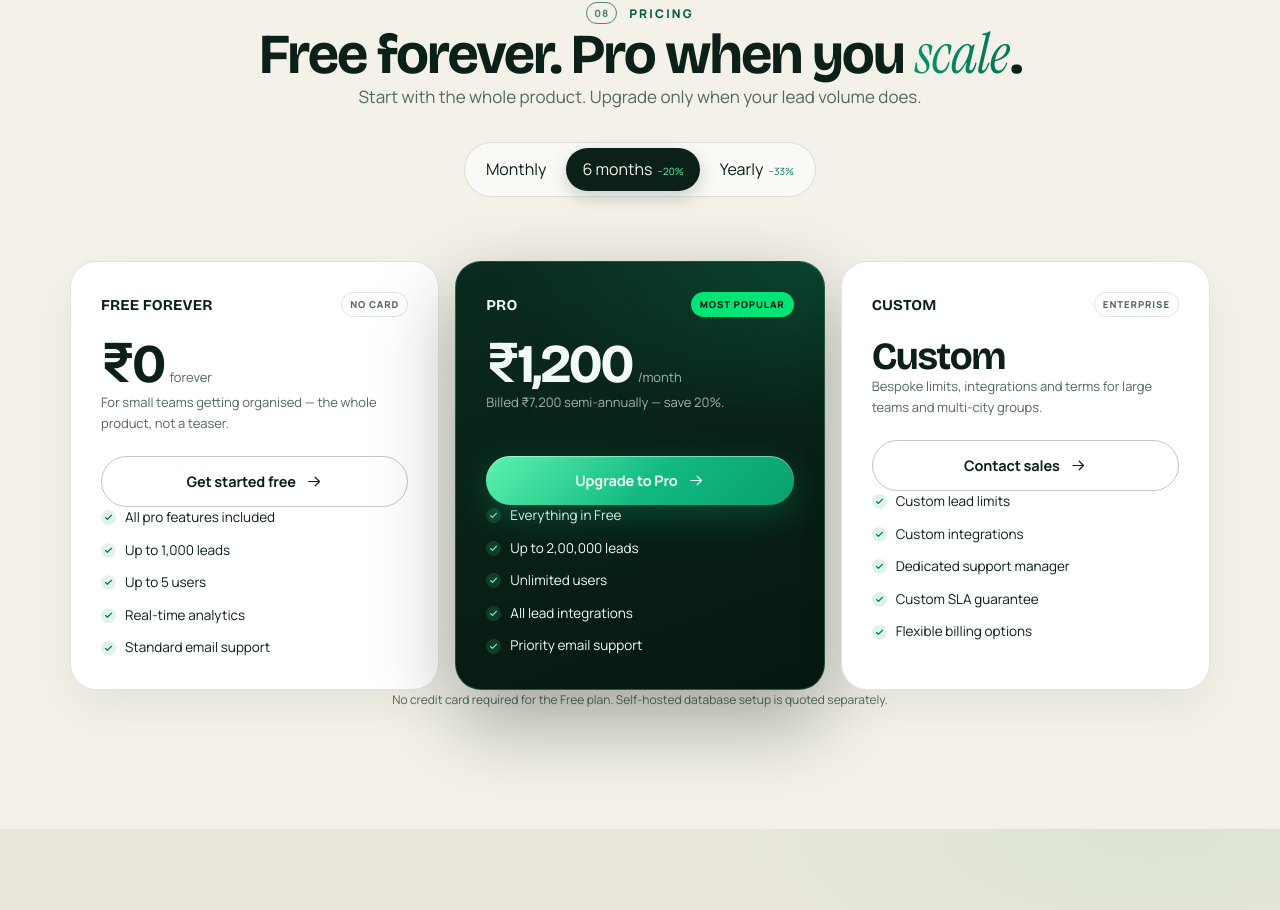
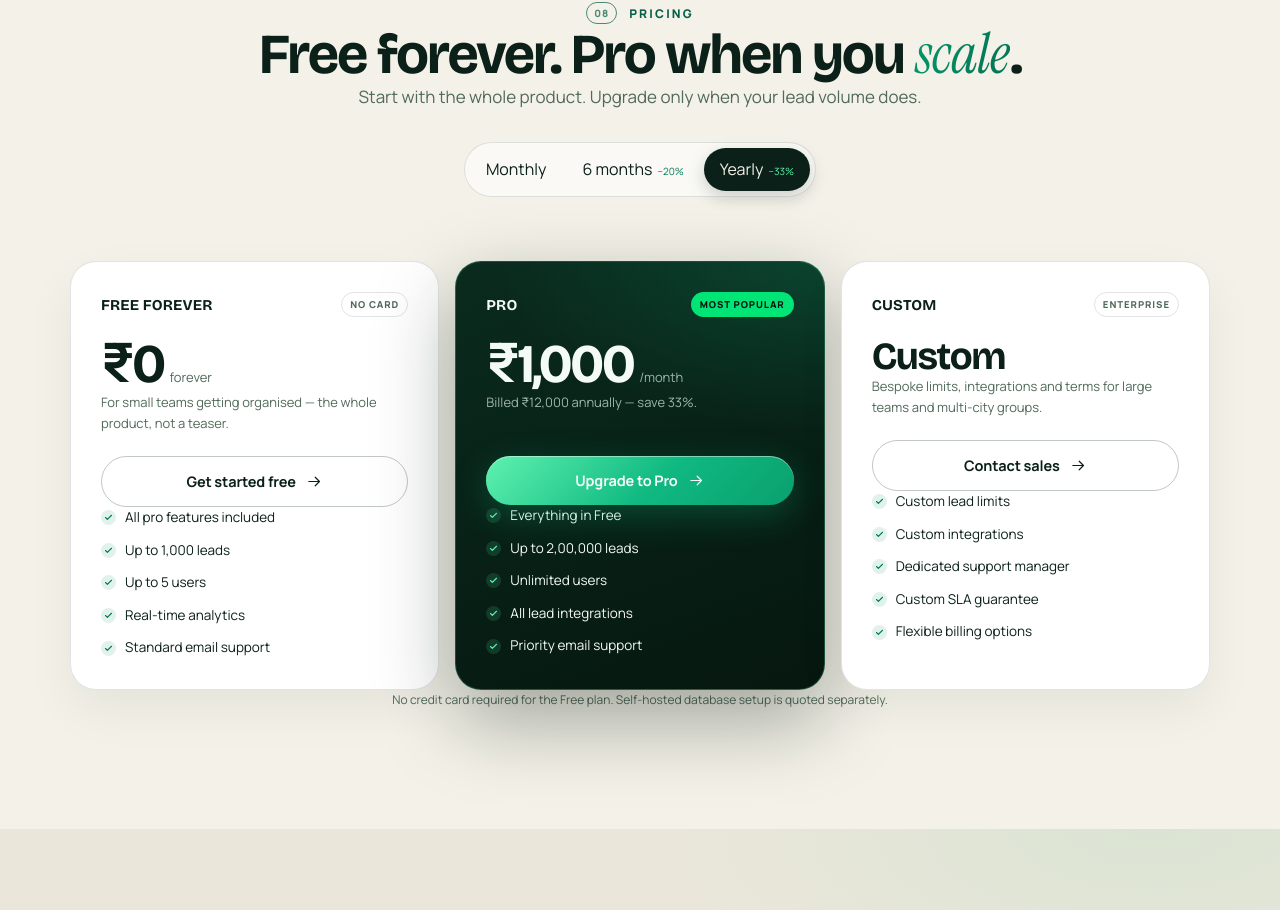
Before and after one commit to kumaranujranchi/salespro, a React (Vite) app: page / in a window 1280 px wide. Shown: the part 8911-9821 px from the top of the page. Built offline with nearby package versions, Linux system fonts and the light colour scheme.

Commit message:
fix(landing): default pricing section to yearly plan (₹1,000/mo) matching original reference design

```diff
--- a/src/pages/landingHtml.ts
+++ b/src/pages/landingHtml.ts
@@ -938,8 +938,8 @@ export const landingHtml = `  <!-- ============ ICON SPRITE ============ -->
 
           <div class="billing" data-reveal data-reveal-delay="180" role="group" aria-label="Billing period">
             <button class="billing__btn" data-cycle="monthly" aria-pressed="false">Monthly</button>
-            <button class="billing__btn is-active" data-cycle="semi" aria-pressed="true">6 months <span>−20%</span></button>
-            <button class="billing__btn" data-cycle="yearly" aria-pressed="false">Yearly <span>−33%</span></button>
+            <button class="billing__btn" data-cycle="semi" aria-pressed="false">6 months <span>−20%</span></button>
+            <button class="billing__btn is-active" data-cycle="yearly" aria-pressed="true">Yearly <span>−33%</span></button>
           </div>
         </header>
 
@@ -967,9 +967,9 @@ export const landingHtml = `  <!-- ============ ICON SPRITE ============ -->
               <span class="price__badge price__badge--solid">Most popular</span>
             </div>
             <div class="price__amount">
-              <b data-price>₹1,200</b><em>/month</em>
+              <b data-price>₹1,000</b><em>/month</em>
             </div>
-            <p class="price__desc" data-price-note>Billed ₹7,200 semi-annually — save 20%.</p>
+            <p class="price__desc" data-price-note>Billed ₹12,000 annually — save 33%.</p>
             <a class="btn btn--primary btn--block" href="https://realsalepro.com/pricing">Upgrade to Pro <svg class="icon"><use href="#i-arrow"/></svg></a>
             <ul class="price__list">
               <li><svg class="icon"><use href="#i-check"/></svg> Everything in Free</li>
```
Also changed, not shown: 5 other files (tests, documents, lock files or other folders).
